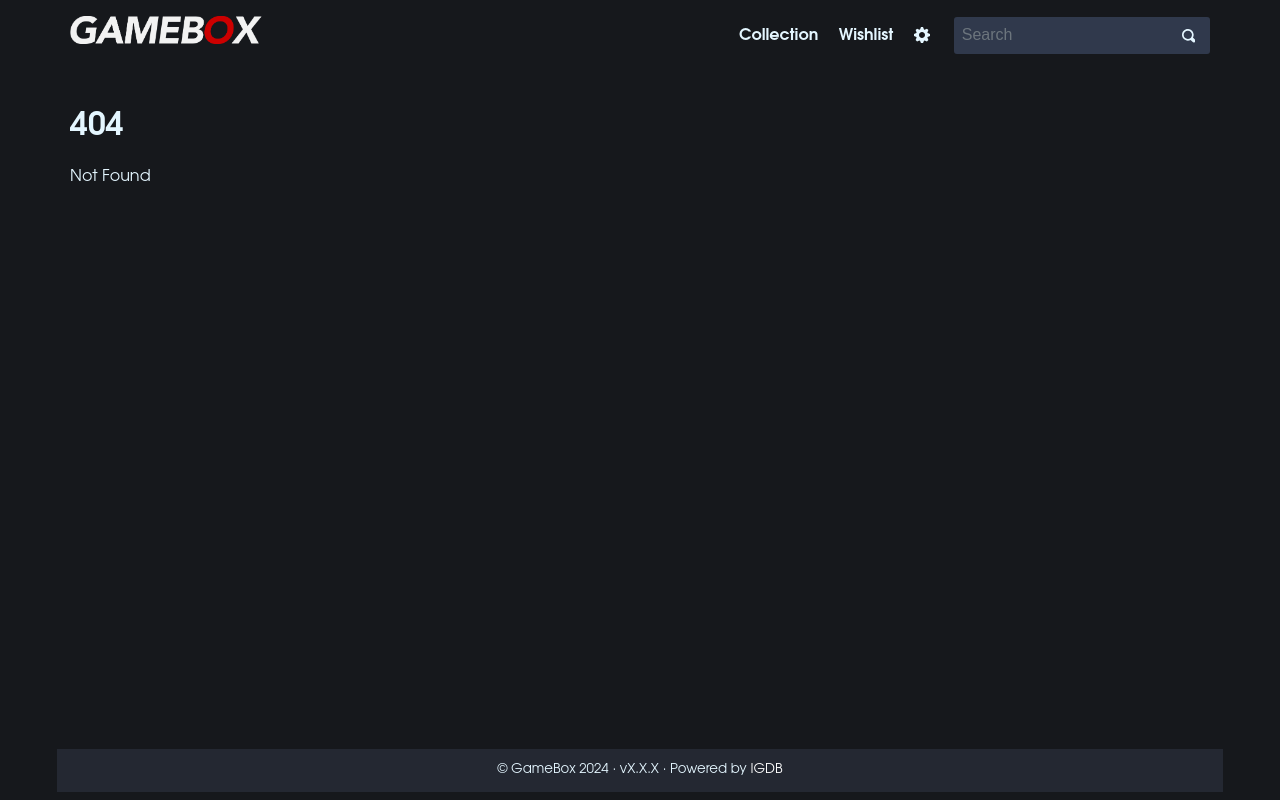
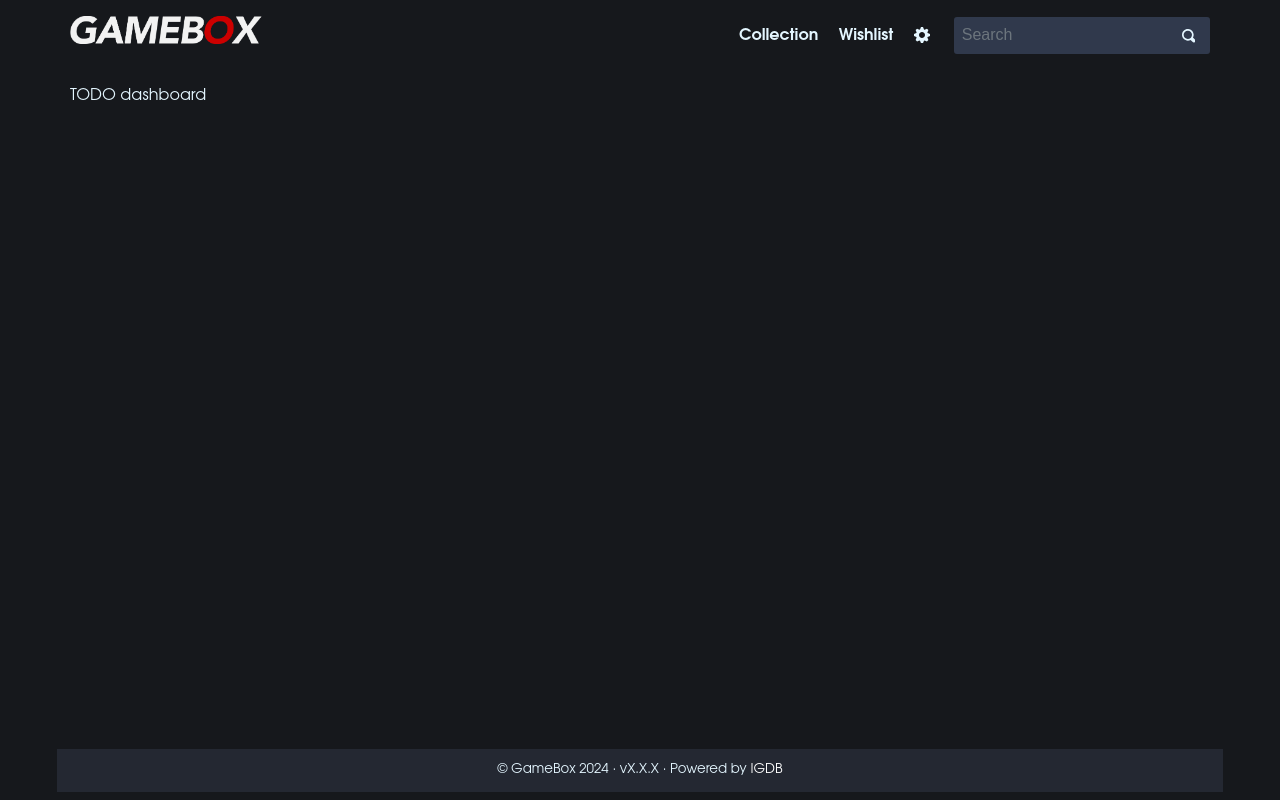
Before and after one commit to gamebox-dev/gamebox-web, a SvelteKit app: page / in a window 1280 px wide. Before the commit this address had no page. Built offline with nearby package versions, Linux system fonts and the light colour scheme.

Commit message:
Remove redirect from root path

```diff
--- /dev/null
+++ b/src/routes/+page.svelte
@@ -0,0 +1 @@
+TODO dashboard
--- a/src/routes/+page.ts
+++ /dev/null
@@ -1,6 +0,0 @@
-import { redirect } from "@sveltejs/kit";
-import type { PageLoad } from "./$types";
-
-export const load = (({ params }) => {
-	throw redirect(302, "/collection");
-}) satisfies PageLoad;
```
